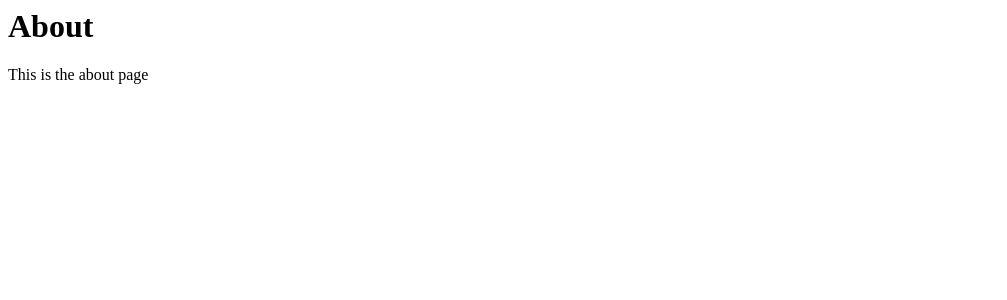
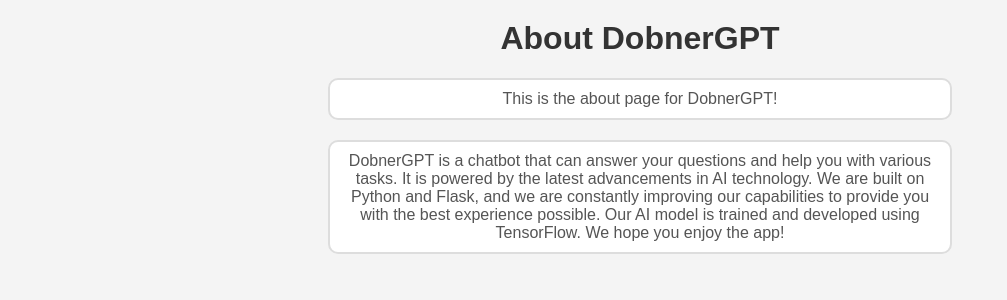
Before and after one commit to SanamChoudhary/DobnerGPT, a Flask app: page /about in a window 1280 px wide. Shown: the top 300 px of the page, without its empty margins (0-1007 px from the left). Run offline with Flask 3, Linux system fonts and the light colour scheme.

Commit message:
Improved About page

```diff
--- a/webpage/templates/about.html
+++ b/webpage/templates/about.html
@@ -1,9 +1,39 @@
 <html>
     <head>
+        <style>
+            body {
+                background-color: #f4f4f4;
+                font-family: 'Arial', sans-serif;
+                margin: 0;
+                padding: 0;
+            }
+            h1 {
+                text-align: center;
+                color: #333;
+                font-family: 'Arial', sans-serif;
+                margin-top: 20px;
+            }
+            p1,p2 {
+                text-align: center;
+                color: #555;
+                border: 2px solid #ddd;
+                padding: 10px;
+                display: block;
+                margin: 20px auto;
+                max-width: 600px;
+                background-color: #fff;
+                border-radius: 10px;
+            }
+        </style>
         <title>About</title>
     </head>
     <body>
-        <h1>About</h1>
-        <p1>This is the about page</p1>
+        <h1>About DobnerGPT</h1>
+        <p1>This is the about page for DobnerGPT!</p1>
+        <p2>DobnerGPT is a chatbot that can answer your questions and help you with various tasks. It is powered by the latest advancements in AI technology.
+            We are built on Python and Flask, and we are constantly improving our capabilities to provide you with the best experience possible.
+            Our AI model is trained and developed using TensorFlow. We hope you enjoy the app!
+
+        </p2>
     </body>
 </html>
--- a/webpage/templates/index.html
+++ b/webpage/templates/index.html
@@ -22,7 +22,7 @@
                 margin: 20px auto;
                 max-width: 600px;
                 background-color: #fff;
-                border-radius: 5px;
+                border-radius: 10px;
             }
             label {
                 color: #333;
```
